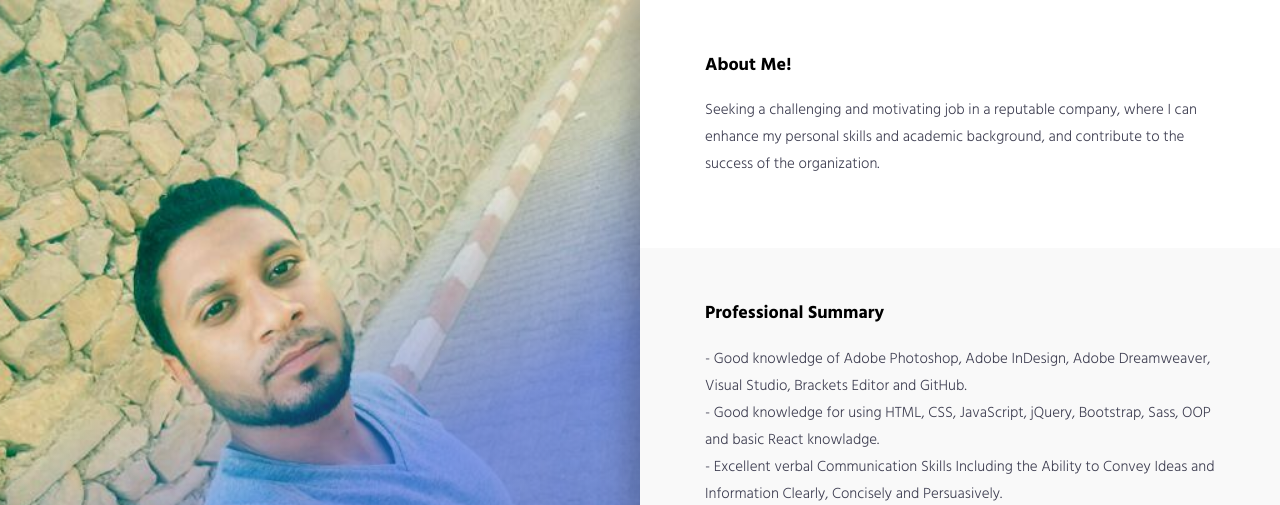
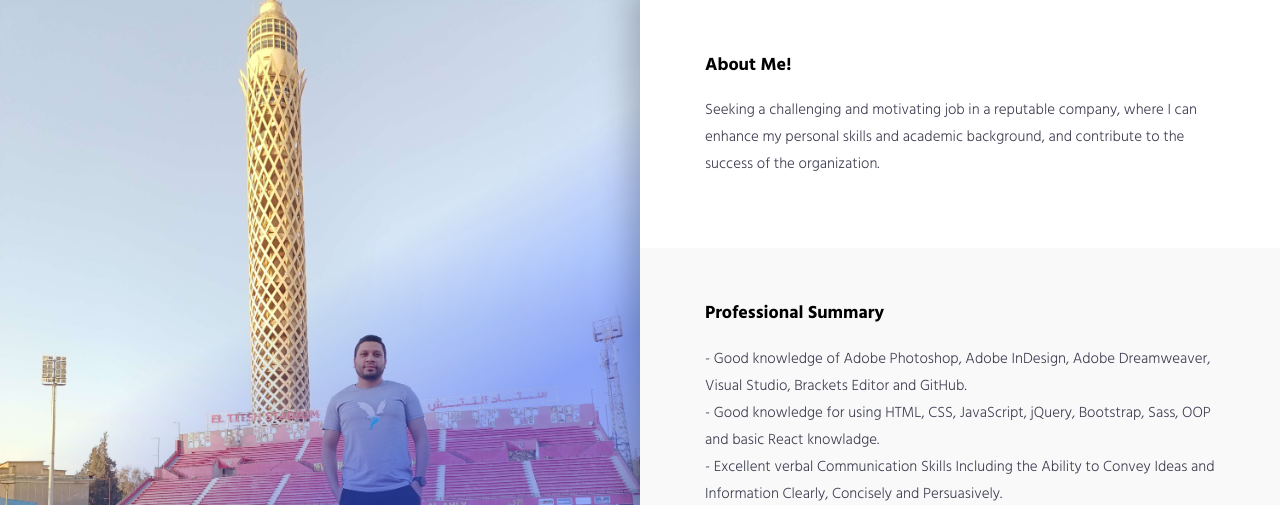
Before and after one commit to HossamEisa/hossamUI, a plain HTML site: page index.html in a window 1280 px wide. Shown: the top 505 px of the page. Drawn offline with Linux system fonts and the light colour scheme.

Commit message:
change image profile

```diff
--- a/css/style.css
+++ b/css/style.css
@@ -278,7 +278,7 @@ button:focus,
     z-index: -1;
     width: 100%;
     height: 100%;
-    background-image: url(../img/pp.jpg);
+    background-image: url(../img/hossam.jpg);
     background-size: cover;
     background-position: center top;
 }
```
